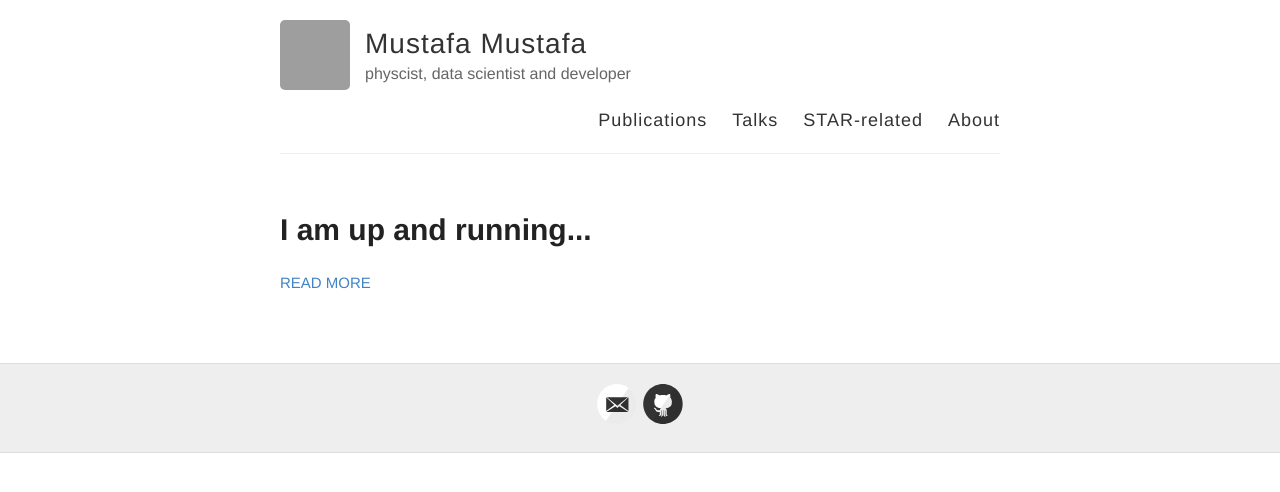
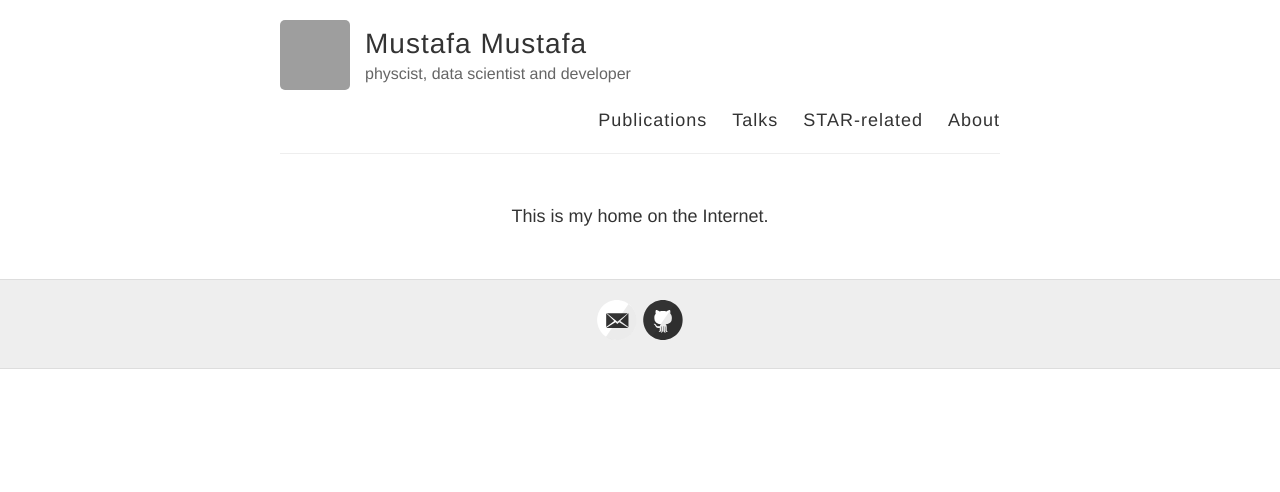
Before and after one commit to MustafaMustafa/MustafaMustafa.github.io, a Jekyll site: the page built from index.html, in a window 1280 px wide. Shown: the top 492 px of the page. Built offline with Jekyll 4.4.1, drawn with Linux system fonts in a browser that asks for light colours; grey boxes are pictures that could not be loaded.

Commit message:
remove blogs listing from first page

```diff
--- a/index.html
+++ b/index.html
@@ -2,7 +2,8 @@
 layout: default
 ---
 
-<div class="posts">
+<center>This is my home on the Internet.</center>
+<!-- <div class="posts">
   {% for post in site.posts %}
     <article class="post">
 
@@ -15,4 +16,4 @@ layout: default
       <a href="{{ site.baseurl }}{{ post.url }}" class="read-more">Read More</a>
     </article>
   {% endfor %}
-</div>
+</div> -->
```
